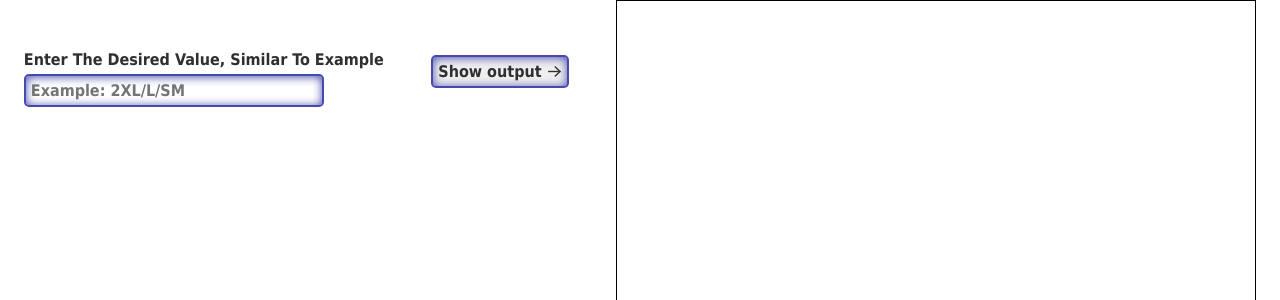
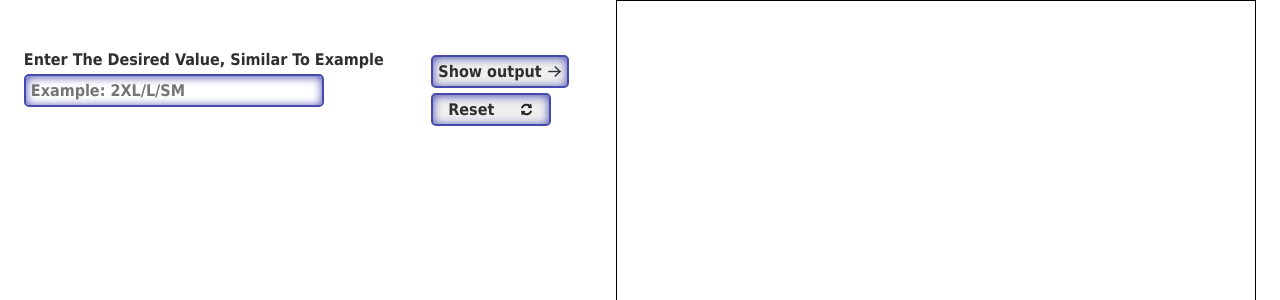
Before and after one commit to maryamf93/Layout-Generators, a React (Create React App) app in the folder my-task/: page / in a window 1280 px wide. Shown: the top 300 px of the page. Built offline with nearby package versions, Linux system fonts and the light colour scheme.

Commit message:
create reset button

```diff
--- a/my-task/src/App.js
+++ b/my-task/src/App.js
@@ -1,6 +1,7 @@
 import React from 'react'
 import './App.css'
 import arrow from './arrow.svg'
+import Reload from './Reload.svg'
 
 class App extends React.Component {
   constructor (props) {
@@ -43,6 +44,10 @@ class App extends React.Component {
     this.setState({ validate: '' })
   }
 
+  ResetApp () {
+    window.location.reload()
+  }
+
   render () {
     return (
       <div className='App'>
@@ -57,7 +62,7 @@ class App extends React.Component {
           />
         </div>
 
-        <div>
+        <div className='button-box'>
           <button
             className='display-btn'
             onClick={() => this.handleClick()}>
@@ -65,6 +70,15 @@ class App extends React.Component {
             <img
               className='material-icons'
               src={arrow}
+            />
+          </button>
+          <button
+            className='reload-btn'
+            onClick={() => this.ResetApp()}>
+            Reset
+            <img
+              className='material-icons'
+              src={Reload}
             />
           </button>
         </div>
```
